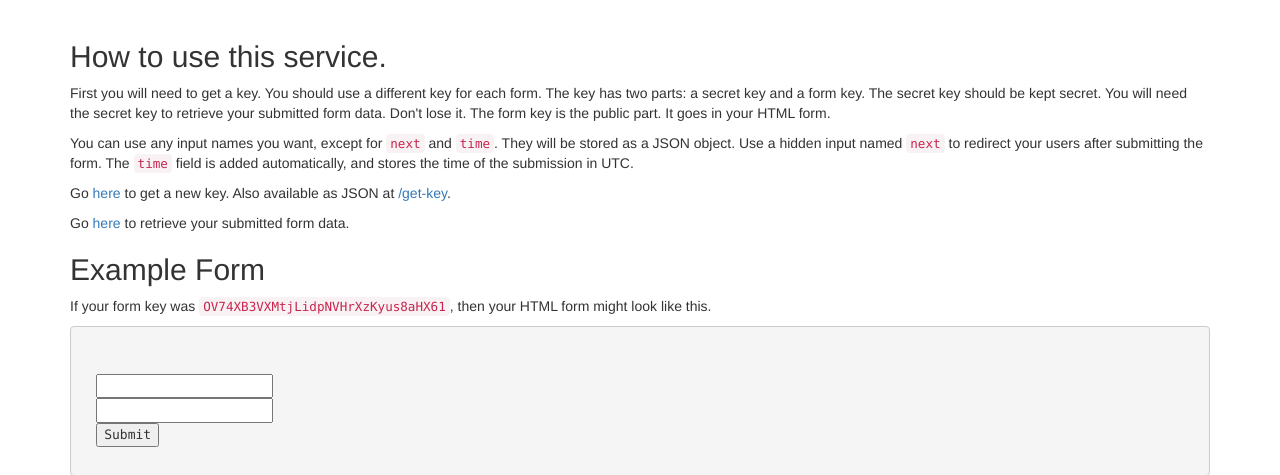
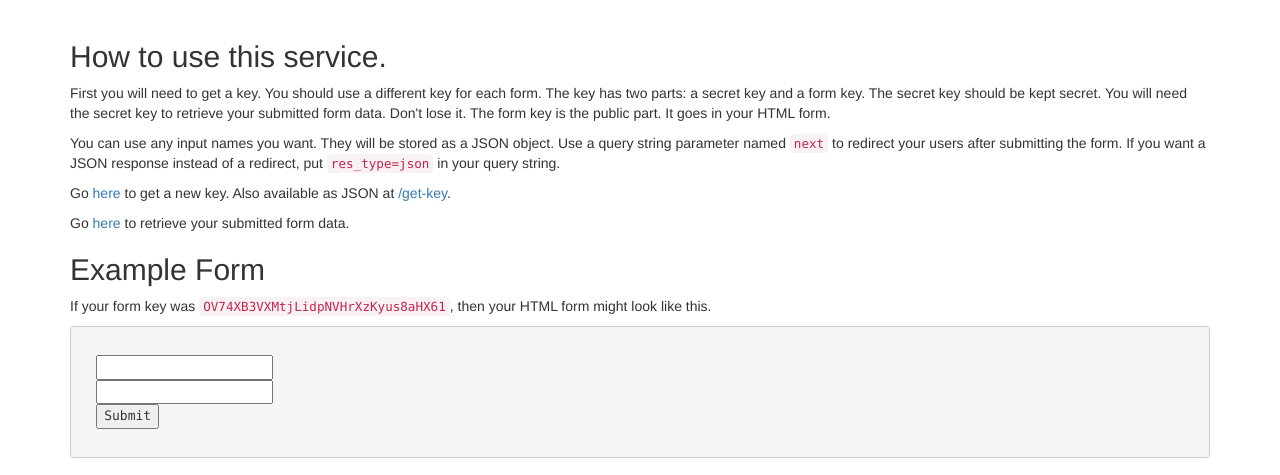
Before and after one commit to tortxof/flask-signup, a Flask app: page / in a window 1280 px wide. Shown: the part 51-526 px from the top of the page. Run offline with Flask 2, Linux system fonts and the light colour scheme; some libraries are stand-ins or nearby versions.

Commit message:
Update docs on index page.

```diff
--- a/templates/index.html
+++ b/templates/index.html
@@ -1,7 +1,6 @@
 {% extends 'layout.html' %}
 {% block content %}
-{% set form_example %}<form action="{{ config.APP_URL }}/submit/OV74XB3VXMtjLidpNVHrXzKyus8aHX61" method="post">
-  <input type="hidden" name="next" value="https://example.com/thankyou">
+{% set form_example %}<form action="{{ config.APP_URL }}/submit/OV74XB3VXMtjLidpNVHrXzKyus8aHX61?next=https://example.com/thankyou" method="post">
   <input type="text" name="name">
   <input type="email" name="email">
   <button type="submit">Submit</button>
@@ -22,11 +21,10 @@
 
 <p>
 
-  You can use any input names you want, except for <code>next</code> and
-  <code>time</code>. They will be stored as a JSON object. Use a hidden input
-  named <code>next</code> to redirect your users after submitting the form. The
-  <code>time</code> field is added automatically, and stores the time of the
-  submission in UTC.
+  You can use any input names you want. They will be stored as a JSON object.
+  Use a query string parameter named <code>next</code> to redirect your users
+  after submitting the form. If you want a JSON response instead of a redirect,
+  put <code>res_type=json</code> in your query string.
 
 </p>
 
```
